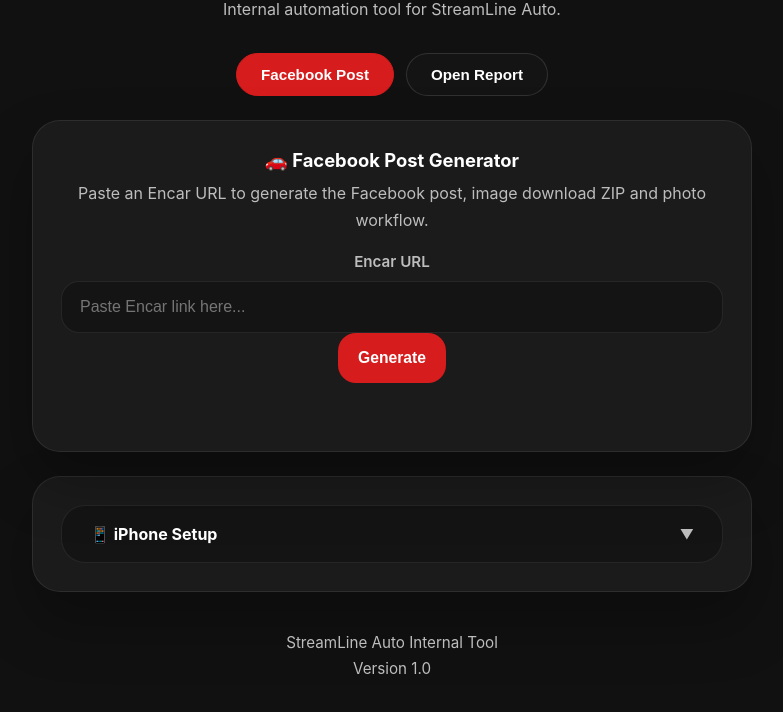
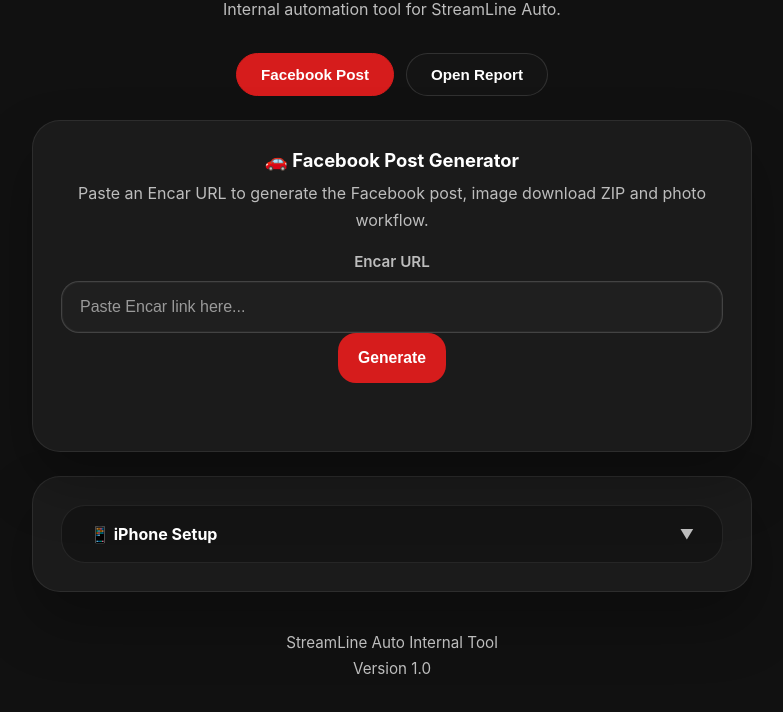
Before and after one commit to lyuboslav2406/encar-download, a plain HTML site: page static/index.html in a window 1280 px wide. Shown: the part 230-942 px from the top of the page, without its empty margins (248-1031 px from the left). Drawn offline with Linux system fonts and the light colour scheme.

Commit message:
add logo as well

```diff
--- a/static/index.html
+++ b/static/index.html
@@ -195,18 +195,25 @@
     .action-link {
       width: 100%;
       border-radius: 18px;
-      background: #141414;
-      border: 1px solid rgba(255, 255, 255, 0.08);
+      background: #1f1f1f;
+      border: 1px solid rgba(255, 255, 255, 0.16);
       color: #ffffff;
       padding: 16px 18px;
       font-size: 1rem;
       outline: none;
-      transition: border-color 0.2s ease, transform 0.2s ease;
+      transition: border-color 0.2s ease, transform 0.2s ease, background 0.2s ease;
+      box-shadow: inset 0 0 0 1px rgba(255, 255, 255, 0.04);
+    }
+
+    input::placeholder,
+    textarea::placeholder {
+      color: rgba(255, 255, 255, 0.55);
     }
 
     input:focus,
     textarea:focus {
-      border-color: rgba(214, 28, 28, 0.55);
+      border-color: rgba(214, 28, 28, 0.65);
+      background: #262626;
       transform: translateY(-1px);
     }
 
```
Also changed, not shown: static/logo.jpg (added), 1 other file.
